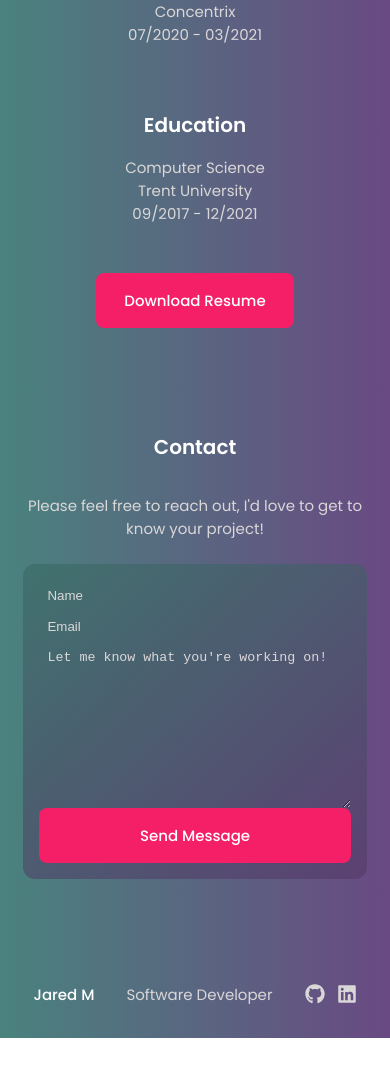
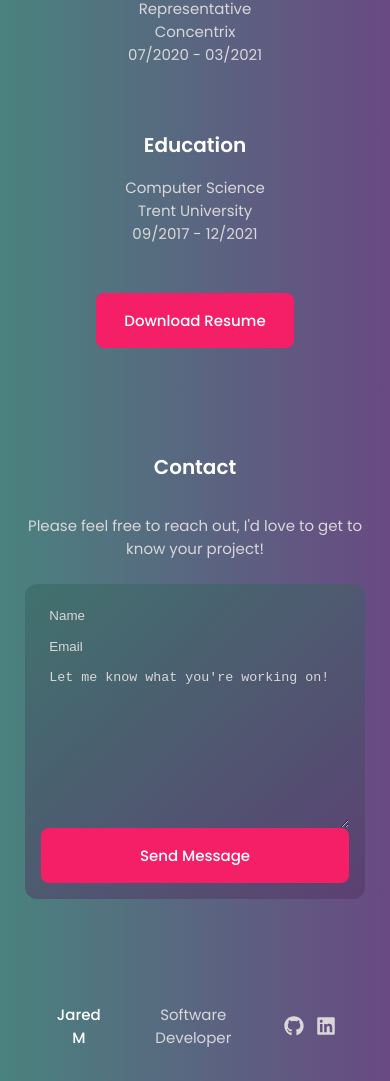
Before and after one commit to JaredMezz2/reactportfolio, a React (Create React App) app: page / in a window 390 px wide. Shown: the part 2663-3744 px from the top of the page. Before the commit the page ends 3701 px from the top, so only its background shows below. Built offline with nearby package versions, Linux system fonts and the light colour scheme.

Commit message:
different mobile fix hopefully

```diff
--- a/src/Pages/home.css
+++ b/src/Pages/home.css
@@ -40,8 +40,8 @@
     --mb-0-5: .5rem;
     --mb-0-75: .75rem;
     --mb-1: 1rem;
-    --mb-1-5: 6vw;
-    /*--mb-1-5: 1.5rem;*/
+    /*--mb-1-5: 6vw;*/
+    --mb-1-5: 1.5rem;
     --mb-2: 2rem;
     --mb-2-5: 2.5rem;
 
@@ -118,8 +118,10 @@ button {
 /* Layout */
 .container {
     max-width: 968px;
-    margin-left: var(--mb-1-5);
-    margin-right: var(--mb-1-5);
+    /*margin-left: var(--mb-1-5);*/
+    margin-left: 6.5%;
+    /*margin-right: var(--mb-1-5);*/
+    margin-right: 6.5%;
     align-self: center;
 }
 .grid {
```
